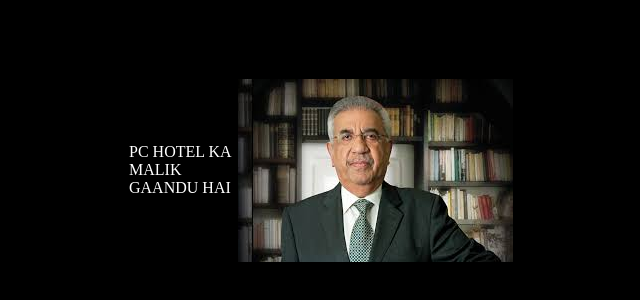
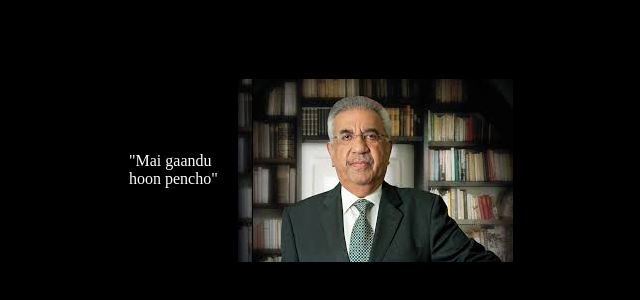
Before and after one commit to ayyannakai/pc, a plain HTML site: page index.html in a window 1280 px wide. Shown: the part 198-498 px from the top of the page, without its empty margins (319-959 px from the left). Drawn offline with Linux system fonts and the light colour scheme.

Commit message:
Update index.html

```diff
--- a/index.html
+++ b/index.html
@@ -25,7 +25,7 @@
 </head>
 <body>
     <div class="cont">
-        PC HOTEL KA MALIK GAANDU HAI
+        "Mai gaandu hoon pencho"
         <img src="images.jpeg" alt="">
 
     </div>
```
